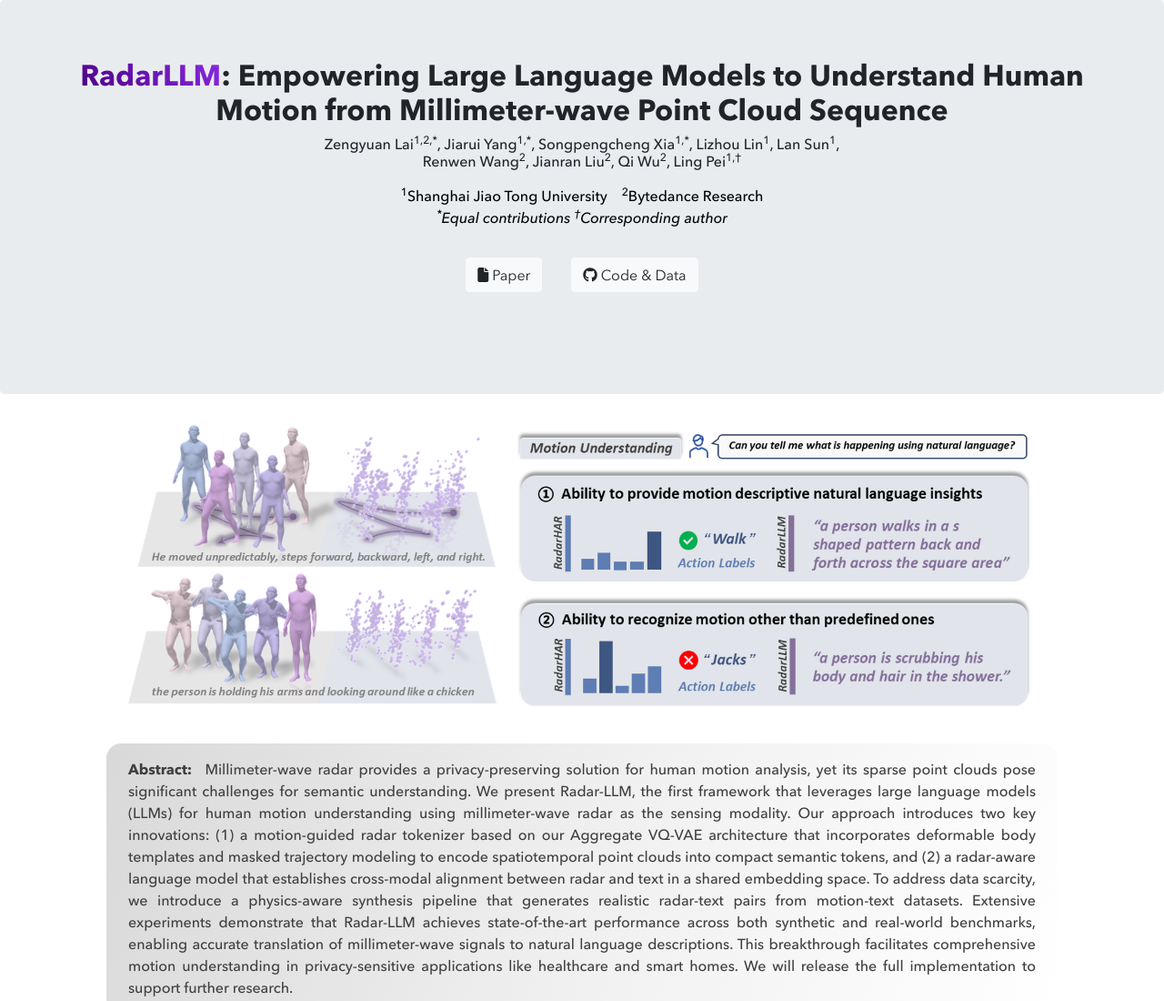
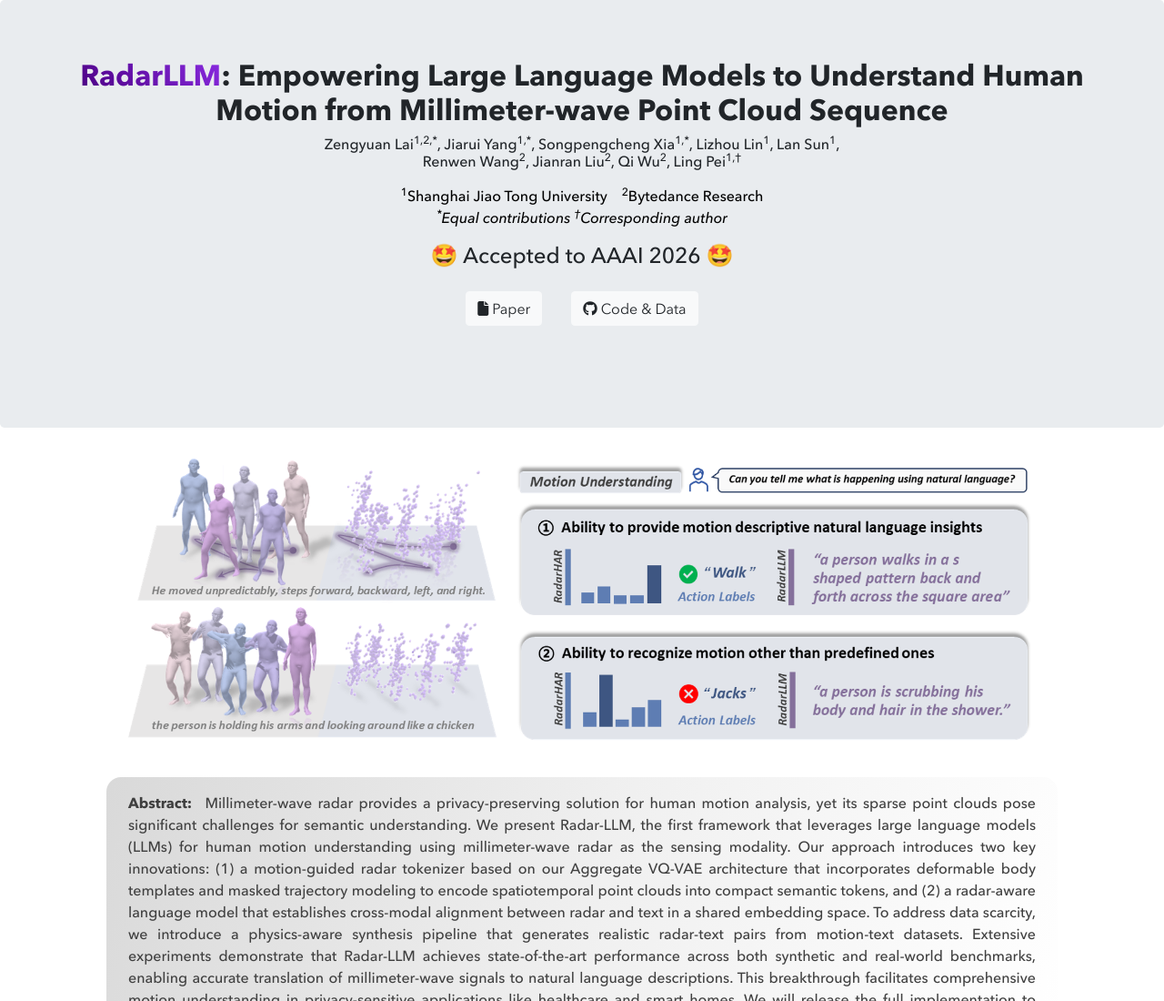
Before and after one commit to Inowlzy/RadarLLM, a plain HTML site: page index.html in a window 1280 px wide. Shown: the top 1100 px of the page at 91% size. Drawn offline with nearby package versions, Linux system fonts and the light colour scheme; some icons are missing.

Commit message:
Update index.html

```diff
--- a/index.html
+++ b/index.html
@@ -64,6 +64,9 @@
               <br>
               <i><sup>*</sup>Equal contributions</i> <i><sup>&dagger;</sup>Corresponding author</i>
             </p>
+            <h4>
+              🤩 Accepted to AAAI 2026 🤩
+            </h4>
             <div class="row justify-content-center">
               <div class="column">
                 <p class="mb-5"><a class="btn btn-large btn-light" href="https://arxiv.org/abs/2504.09862" role="button"  target="_blank">
```
